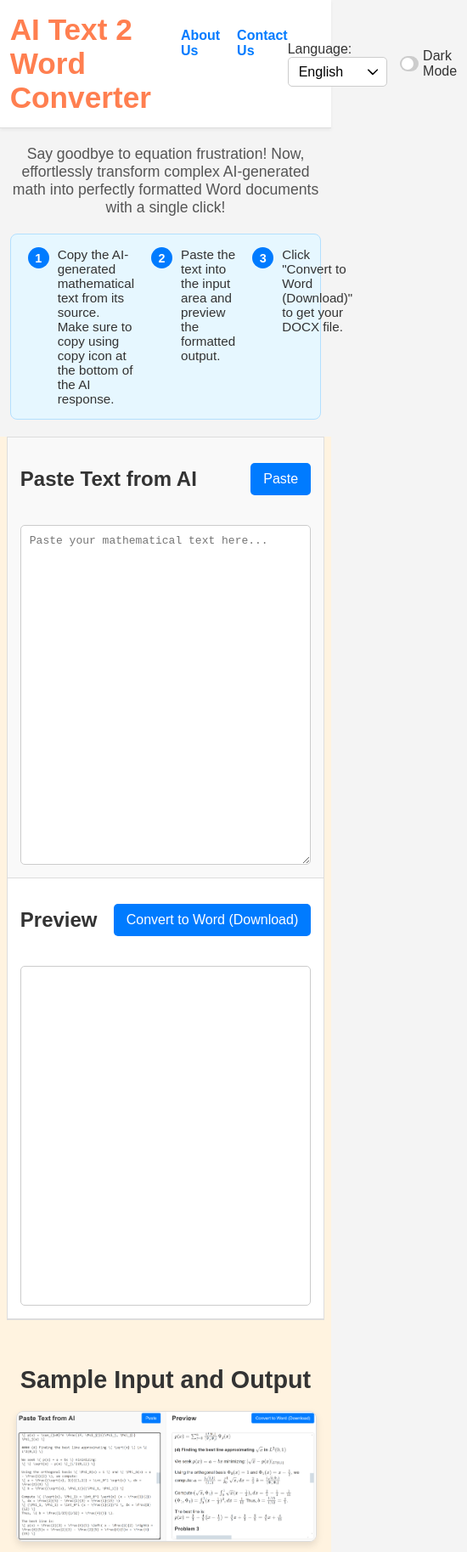
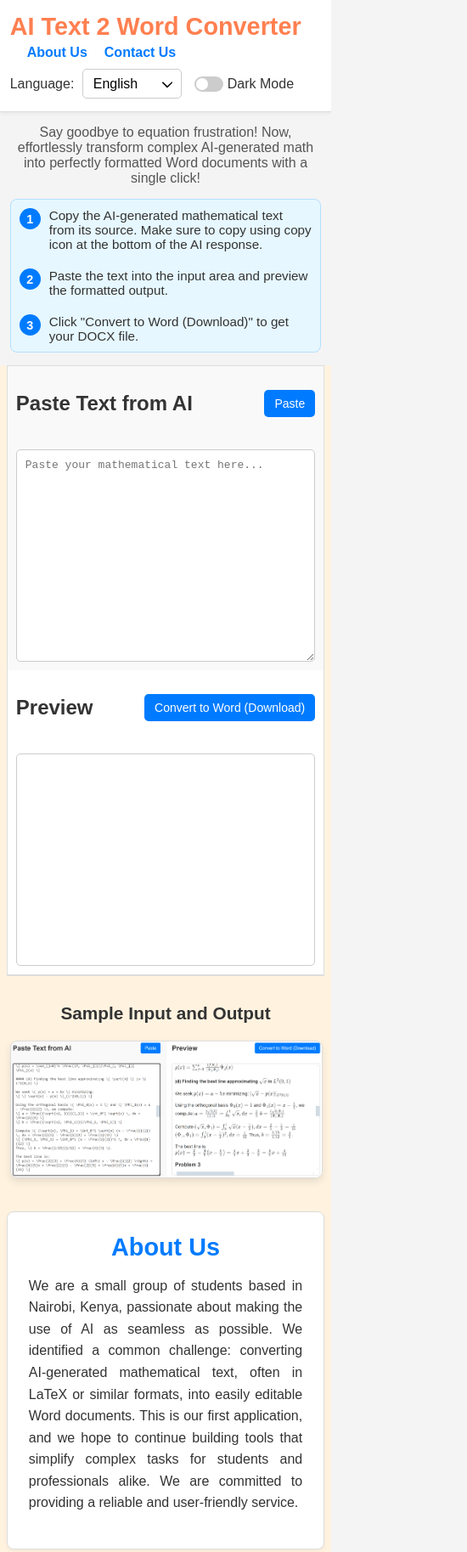
Before and after one commit to deshnyalwanda/school-work, a website: page index.html in a window 390 px wide. Shown: the top 1827 px of the page at 85% size, 550 px wide, since content can reach past the window. Drawn offline with nearby package versions, Linux system fonts and the light colour scheme.

Commit message:
Add files via upload

```diff
--- a/index.html
+++ b/index.html
@@ -81,7 +81,7 @@
                     <h2 data-key="paste-text-header">Paste Text from AI</h2>
                     <button id="paste-button" type="button" data-key="paste-button">Paste</button>
                 </div>
-                <textarea id="input-text" placeholder="Paste your mathematical text here..." data-key="input-placeholder"></textarea>
+                <textarea id="input-text" placeholder="Paste your mathematical text here..."></textarea>
             </div>
             <div class="panel right-panel">
                 <div class="header">
--- a/script.js
+++ b/script.js
@@ -228,7 +228,7 @@ const translations = {
         'about-us-header': '关于我们',
         'about-us-text': '我们是一群位于肯尼亚内罗毕的学生，热衷于让AI的使用尽可能无缝。我们发现了一个常见挑战：将AI生成的数学文本（通常是LaTeX或类似格式）转换为易于编辑的Word文档。这是我们的第一个应用程序，我们希望继续构建工具，为学生和专业人士简化复杂任务。我们致力于提供可靠且用户友好的服务。',
         'contact-us-header': '联系我们',
-        'contact-us-text': '如果您有任何问题、反馈或遇到任何问题，请随时与我们联系。我们重视您的意见，并一直在寻找改进我们服务的方法。您可以通过电子邮件联系我们：<a href="mailto:info@aitext2wordconverter.com" class="contact-email-link">info@aitext2wordconverter.com</a>。我们的目标是在24-48小时内回复所有查询。'
+        'contact-us-text': '如果您有任何问题、反馈或遇到任何问题，请随时与我们联系。我们重视您的意见，并一直在寻找改进我们服务的方法。您可以通过电子邮件联系我们：<a href="mailto:info@aitext2wordconverter.2com" class="contact-email-link">info@aitext2wordconverter.com</a>。我们的目标是在24-48小时内回复所有查询。'
     },
     ru: {
         'site-title-link': 'Конвертер текста AI в Word',
@@ -351,7 +351,7 @@ function convertMatrixStyle(input) {
         const formattedMatrices = rows.map(row => `$$\\begin{bmatrix}\n${row}\n\\end{bmatrix}$$`);
 
         if (cleanedPreamble) {
-            return `${initialDollar}${cleanedPramble} $$\n${formattedMatrices.join('\n\n')}`;
+            return `${initialDollar}${cleanedPreamble} $$\n${formattedMatrices.join('\n\n')}`;
         } else {
             return formattedMatrices.join('\n\n');
         }
@@ -431,18 +431,13 @@ pasteButton.addEventListener('click', async () => {
         inputText.value = clipboardText;
         await processText();
     } catch (err) {
-        // Use a custom message box or a more subtle UI notification instead of alert()
-        console.error(translations[languageSelect.value]['paste-error'], err);
-        // Example of a simple message box (you'd need to implement this UI)
-        // showMessageBox(translations[languageSelect.value]['paste-error']);
+        alert(translations[languageSelect.value]['paste-error']);
     }
 });
 
 function downloadDocx() {
     if (!inputText.value.trim()) {
-        // Use a custom message box or a more subtle UI notification instead of alert()
-        // showMessageBox(translations[languageSelect.value]['empty-input-alert']);
-        console.warn(translations[languageSelect.value]['empty-input-alert']);
+        alert(translations[languageSelect.value]['empty-input-alert']);
         return;
     }
 
@@ -476,20 +471,14 @@ function downloadDocx() {
                         URL.revokeObjectURL(link.href);
                     })
                     .catch(error => {
-                        // Use a custom message box or a more subtle UI notification instead of alert()
-                        // showMessageBox(error.message || translations[languageSelect.value]['unexpected-error']);
-                        console.error(error.message || translations[languageSelect.value]['unexpected-error']);
+                        alert(error.message || translations[languageSelect.value]['unexpected-error']);
                     });
             })
             .catch(err => {
-                // Use a custom message box or a more subtle UI notification instead of alert()
-                // showMessageBox(translations[languageSelect.value]['mathjax-not-ready']);
-                console.error(translations[languageSelect.value]['mathjax-not-ready'], err);
+                alert(translations[languageSelect.value]['mathjax-not-ready']);
             });
     } else {
-        // Use a custom message box or a more subtle UI notification instead of alert()
-        // showMessageBox(translations[languageSelect.value]['mathjax-components-not-loaded']);
-        console.error(translations[languageSelect.value]['mathjax-components-not-loaded']);
+        alert(translations[languageSelect.value]['mathjax-components-not-loaded']);
     }
 }
 
--- a/style.css
+++ b/style.css
@@ -326,6 +326,41 @@ textarea {
     border-color: #555;
 }
 
+/* Table formatting for #preview-output */
+#preview-output table {
+    width: 100%;
+    border-collapse: collapse;
+    margin: 20px 0;
+    font-size: 0.9em;
+    table-layout: fixed; /* Ensures columns are fixed width */
+}
+
+#preview-output th,
+#preview-output td {
+    border: 1px solid #ddd;
+    padding: 8px;
+    text-align: left;
+    word-wrap: break-word; /* Ensures long words break and wrap */
+}
+
+#preview-output th {
+    background-color: #f2f2f2;
+    font-weight: bold;
+    color: #555;
+}
+
+.dark-mode #preview-output th {
+    background-color: #444;
+    color: #ddd;
+}
+
+.dark-mode #preview-output table,
+.dark-mode #preview-output th,
+.dark-mode #preview-output td {
+    border-color: #555;
+}
+
+
 .input-header, .header {
     display: flex;
     justify-content: space-between;
@@ -549,3 +584,79 @@ body.dark-mode input:checked + .slider {
     body.dark-mode .right-panel {
         border-right-color: transparent;
         border-bottom-color: #444;
+    }
+
+    .left-panel {
+        border-bottom: none;
+    }
+
+    .right-panel {
+        border-top: none;
+    }
+
+    textarea,
+    #preview-output {
+        height: 250px;
+        width: 100%;
+        box-sizing: border-box;
+    }
+
+    .steps-container {
+        flex-direction: column; /* Stack steps vertically on smaller screens */
+        padding: 15px;
+    }
+
+    .step-item {
+        flex-direction: row; /* Keep number and text side-by-side */
+        align-items: flex-start;
+        width: 100%;
+    }
+
+    .sample-section {
+        margin: 20px auto;
+        padding: 0 2vw;
+    }
+    .sample-section h2 {
+        font-size: 1.5em;
+    }
+}
+
+@media (max-width: 480px) {
+    .panel {
+        padding: 10px;
+    }
+
+    button {
+        font-size: 14px;
+        padding: 8px 12px;
+    }
+    .main-header {
+        flex-direction: column;
+        align-items: flex-start;
+        gap: 10px;
+    }
+    .header-content-left {
+        flex-direction: column;
+        align-items: flex-start;
+        gap: 5px;
+    }
+    .site-title {
+        font-size: 1.8em;
+    }
+    .fun-sentence {
+        font-size: 1em;
+        margin: 15px auto 0px auto;
+    }
+    .steps-container {
+        padding: 10px; /* Adjust padding for very small screens */
+        margin: 15px auto;
+        max-width: 100%;
+    }
+    .sample-section {
+        margin: 15px auto;
+        padding: 0 1vw;
+    }
+    .sample-section h2 {
+        font-size: 1.3em;
+    }
+}
```
